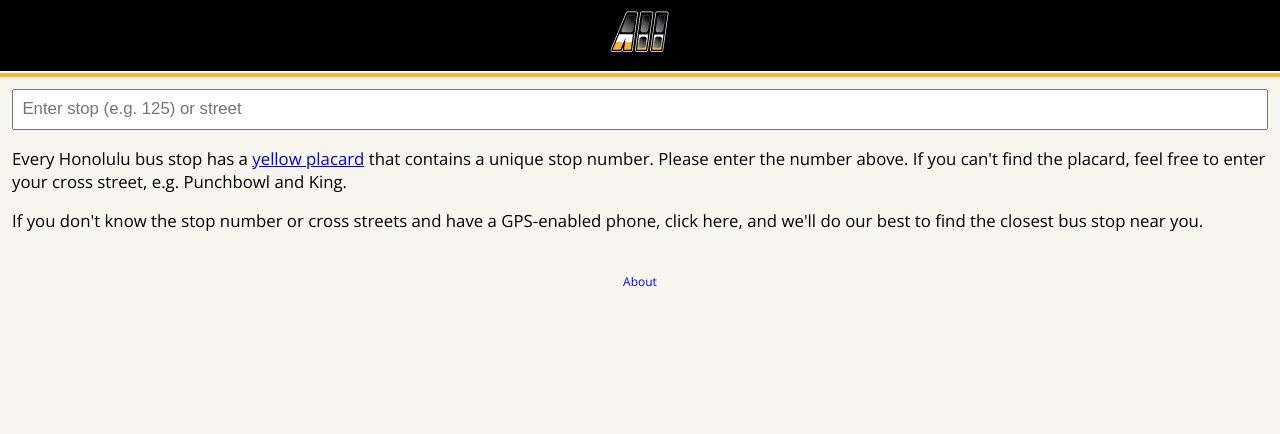
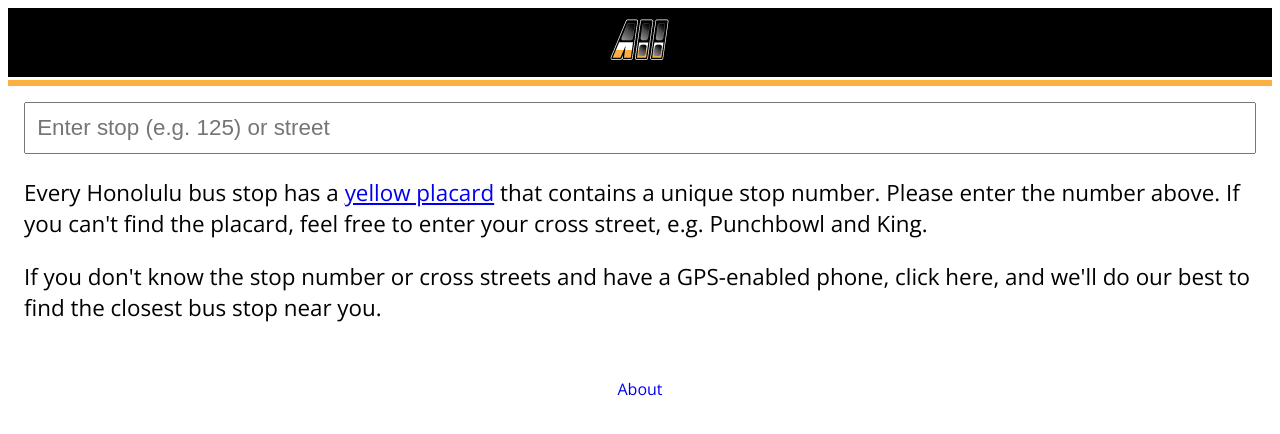
Before and after one commit to CodeWithAloha/allb.us, a Vue app in the folder allbus-frontend/: page / in a window 1280 px wide. Shown: the top 434 px of the page. Built offline with nearby package versions, Linux system fonts and the light colour scheme.

Commit message:
Cleaned up main App.vue

```diff
--- a/allbus-frontend/src/App.vue
+++ b/allbus-frontend/src/App.vue
@@ -1,21 +1,19 @@
 <template>
   <div id="app">
     <header>
-      <h1>
-        <router-link :to="{ name: 'slash'}"><img src="../static/img/icon-allbus.png" height="64" width="64" /></router-link>
-      </h1>
+      <router-link :to="{ name: 'slash'}"><img src="../static/img/icon-allbus.png" height="64" width="64" /></router-link>
     </header>
     <div id="separator"></div>
     <div class="content">
       <router-view></router-view>
     </div>
     <footer>
-        <router-link :to="{ name: 'about'}">About</router-link>
+      <router-link :to="{ name: 'about'}">About</router-link>
     </footer>
   </div>
 </template>
 
-<style lang="scss">
+<style lang="scss" scoped>
 @import './variables.scss';
 
 body {
@@ -28,14 +26,10 @@ body {
   font-family: $app-font-family;
   -webkit-font-smoothing: antialiased;
   -moz-osx-font-smoothing: grayscale;
+
   header {
     text-align:center;
     background-color:#000;
-    h1 {
-      margin: 0 auto;
-      padding: 0;
-      a { border:0; margin:0; padding:0; display:inline-block;}
-    }
   }
 
   div#separator {
@@ -44,13 +38,13 @@ body {
   }
 
   div.content {
-    padding: 1em;
+    padding: $content-padding;
   }
 
   footer {
     clear: both;
     text-align:center;
-    padding:1em;
+    padding: $footer-padding;
     a { text-decoration: none;}
   }
 }
--- a/allbus-frontend/src/variables.scss
+++ b/allbus-frontend/src/variables.scss
@@ -1,4 +1,7 @@
 $body-bg-color: #f6f6ef;
 $body-font-size: 12px;
-//$app-font-family: 'Avenir', Helvetica, Arial, sans-serif;
+
 $app-font-family: 'Open Sans';
+
+$content-padding: 1em;
+$footer-padding: 1em;
```
